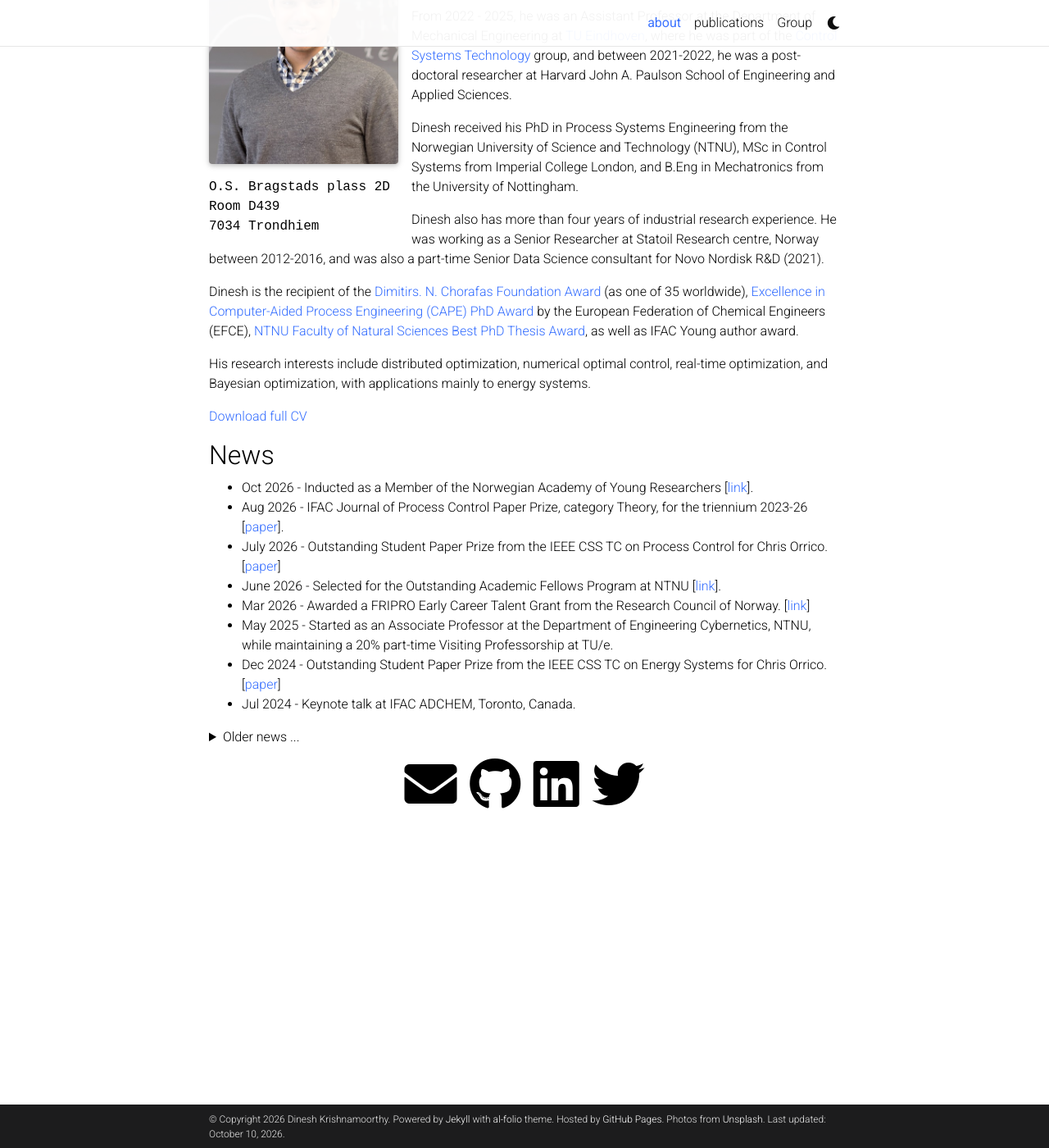
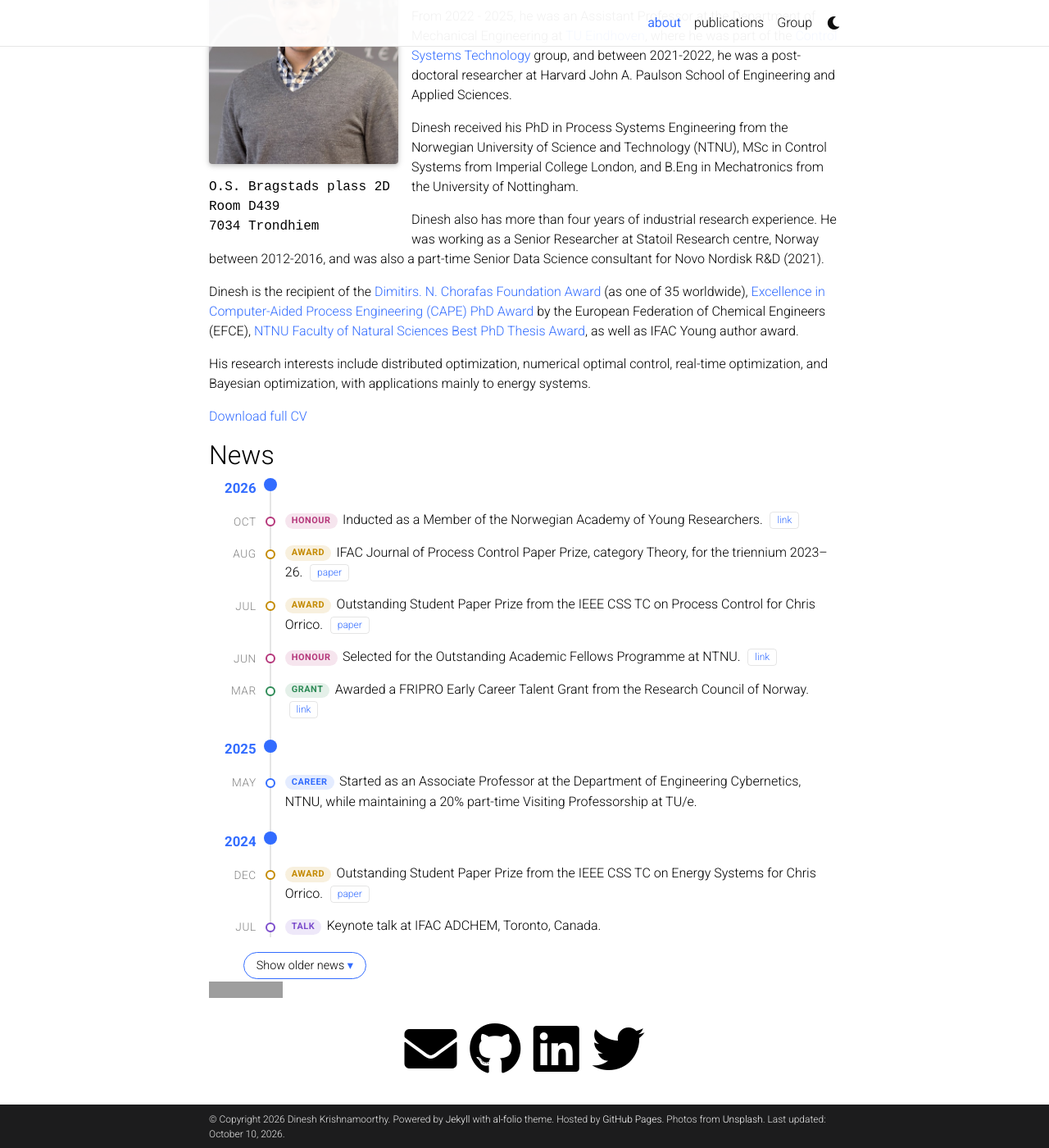
Before and after one commit to dinesh-krishnamoorthy/dinesh-krishnamoorthy.github.io, a Jekyll site: the page built from _pages/about.md, in a window 1280 px wide and 1400 px high, scrolled down 302 px. Shown: the whole window at 82% size. Built offline with Jekyll 4.4.1, drawn with Linux system fonts in a browser that asks for light colours; full-size pictures stand in for the smaller copies a plugin makes; comment, search, counter and statistics services are not loaded; a style sheet for code colours, icons or effects is not loaded; some of the changed text lies outside the part shown; grey boxes are pictures that could not be loaded.

Commit message:
Update news section and remove older news details

```diff
--- a/_pages/about.md
+++ b/_pages/about.md
@@ -37,34 +37,8 @@ His research interests include distributed optimization, numerical optimal contr
 
 
 ## News
-* Oct 2026 - Inducted as a Member of the Norwegian Academy of Young Researchers [[link](https://akademietforyngreforskere.no/mot-vare-nye-medlemmer-akademiet-for-yngre-forskere-tar-opp-ti-nye-medlemmer-i-2026/)].
-* Aug 2026 - IFAC Journal of Process Control Paper Prize, category Theory, for the triennium 2023-26 [[paper](https://www.dropbox.com/scl/fi/0965fo7c5ydz9296tfzeo/ECCBO_main.pdf?rlkey=yhjtptox7wfjv671r41t7oq41&st=old4rylx&e=1&dl=0)].
-* July 2026 -  Outstanding Student Paper Prize from the IEEE CSS TC on Process Control for Chris Orrico. [[paper](https://arxiv.org/pdf/2510.04784)]
-* June 2026 - Selected for the Outstanding Academic Fellows Program at NTNU [[link](https://www.ntnu.edu/outstanding-academic-fellows-programme/2026-2030)].
-* Mar 2026 - Awarded a FRIPRO Early Career Talent Grant from the Research Council of Norway. [[link](https://www.forskningsradet.no/nyheter/2026/banebrytande-forskarar-far-236-millionar-kroner/)]
-* May 2025 - Started as an Associate Professor at the Department of Engineering Cybernetics, NTNU, while maintaining a 20% part-time Visiting Professorship at TU/e.
-* Dec 2024 - Outstanding Student Paper Prize from the IEEE CSS TC on Energy Systems for Chris Orrico. [[paper](https://arxiv.org/pdf/2306.00415)]
-* Jul 2024 - Keynote talk at IFAC ADCHEM, Toronto, Canada.
 
-<details>
-  <summary>Older news ... </summary>
+ {% include news_timeline.liquid %}
 
-* Nov 2023 -  Obtained University Teaching Qualification ([UTQ](https://www.universiteitenvannederland.nl/en_GB/utq)) certification.
-* Sept 2023 - Elevated to IEEE Senior Member grade.
-* Aug 2023 - Received the prestigious VENI grant from  NWO - which is a Dutch early career starting grant (success rate = 11%).
-* Jun 2023 - Received EuroTech Future Award recognizing early career contributions to a more sustainable world. [[link](https://eurotech-universities.eu/news-and-events/news/eurotech-future-award-2023-winners/)]
-* Feb 2023 - Named as one of the [Outstanding Reviewers in 2022](http://ieee-cssletters.dei.unipd.it/Page_reviewers.php?p=3) for IEEE Control System Letters Journal.
-* Nov 2022 - Recieved EuroFusion Engineering Grant [[link](https://www.differ.nl/grant-for-dinesh-krishnamoorthy-for-research-on-controlled-nuclear-fusion)]
-* Feb 2021 - Paper entitled "Optimal Resource Allocation using Distributed Feedback Real-time Optimization" has been accepted as a Keynote paper at [IFAC ADCHEM 2021](https://www.adchem2021.org/).
-* Jan 2021 - [Best PhD Fellow Award](https://www.youtube.com/watch?v=QuHFnoTiy-k&ab_channel=NTNUFakultetfornaturvitenskap) from the Faculty of Natural Sciences at NTNU.
-* Oct 2020 - Recognized with the prestigious [Dimitris N. Chorafas Foundation Award](https://www.weizmann.ac.il/feinberg/about/dimitris-n-chorafas-prize/about-foundation-and-prize) for best PhD thesis (one of 35 worldwide). [[link](https://www.weizmann.ac.il/feinberg/sites/feinberg/files/uploads/files/chorafas_winners_2020_by_year_and_univeristy.pdf)]
-* Sept 2020 - Article (in Norwegian) about my PhD award and my views on early career research appears on Universitets Avisa. [[link](https://www.universitetsavisa.no/forskning/hvordan-skal-ntnu-bli-et-bedre-forskningsuniversitet/103076)]
-* Sept 2020 - Recieved the Excellence in [Computer Aided Process Engineering Award](https://www.wp-cape.eu/index.php/outstanding-phd-thesis-on-cape/) from the CAPE working party of the European Federation of Chemical Engineers (EFCE).
-* Aug 2020 - Peder Sather Research grant awarded together with Prof. Ali Mesbah at UC Berkeley (USD24k).
-* Nov 2019 - Successfully defended PhD thesis entitled "[Novel Approaches to Online Process Optimization under Uncertainty](http://folk.ntnu.no/dineshk/Research/PhD_thesis/Thesis_Main.pdf)" [[photo](http://folk.ntnu.no/dineshk/Photos/PhD_Morari_JayLee.jpeg)]
-* July 2018 - Keynote talk at [IFAC ADCHEM 2018](http://folk.ntnu.no/skoge/prost/proceedings/ADCHEM-2018/), held in Shenyang, China. [[pdf](https://dinesh-krishnamoorthy.github.io/publication/2019JPCADCHEM)] [[slides](http://folk.ntnu.no/dineshk/Presentations/ADCHEM_slides.pdf)]
 
 <a href="https://info.flagcounter.com/0V1v"><img src="https://s11.flagcounter.com/count2/0V1v/bg_FFFFFF/txt_000000/border_CCCCCC/columns_2/maxflags_10/viewers_0/labels_0/pageviews_0/flags_0/percent_0/" alt="Flag Counter" border="0"></a>
-
-
-</details>
```
